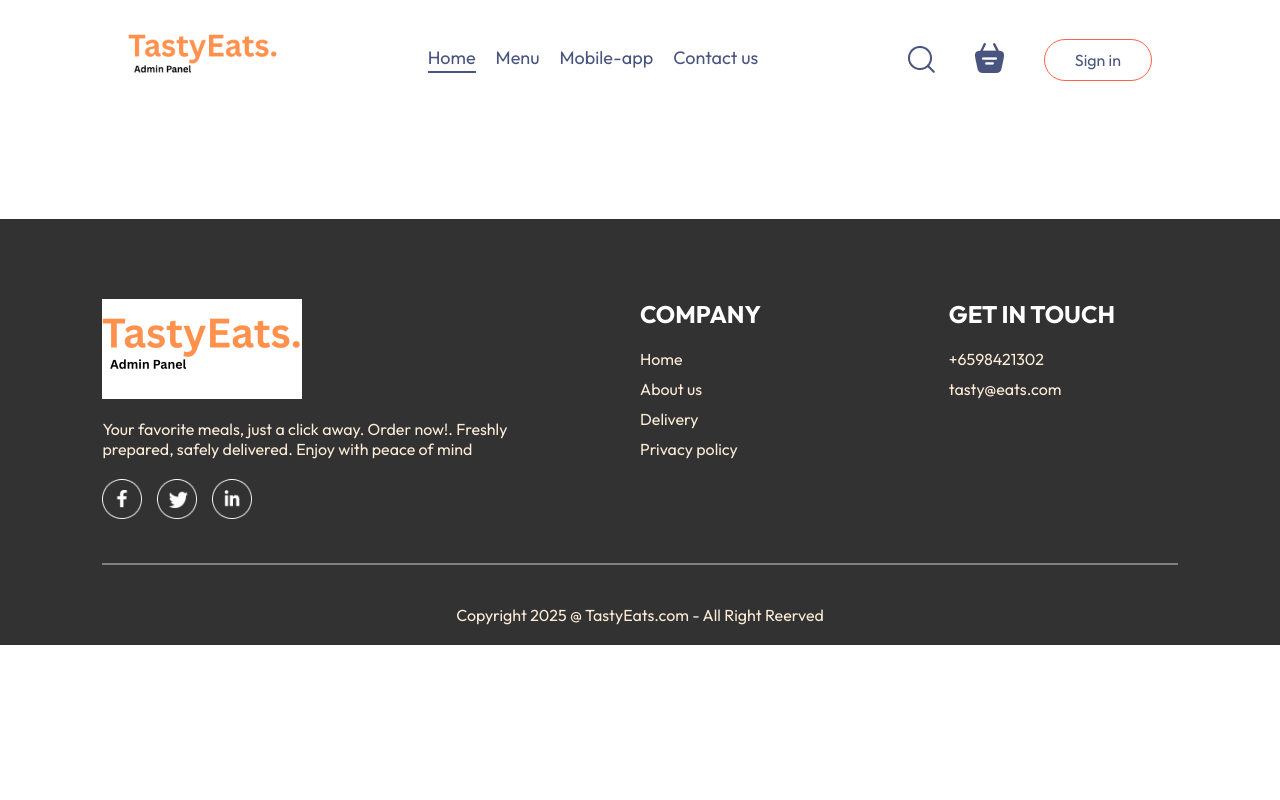
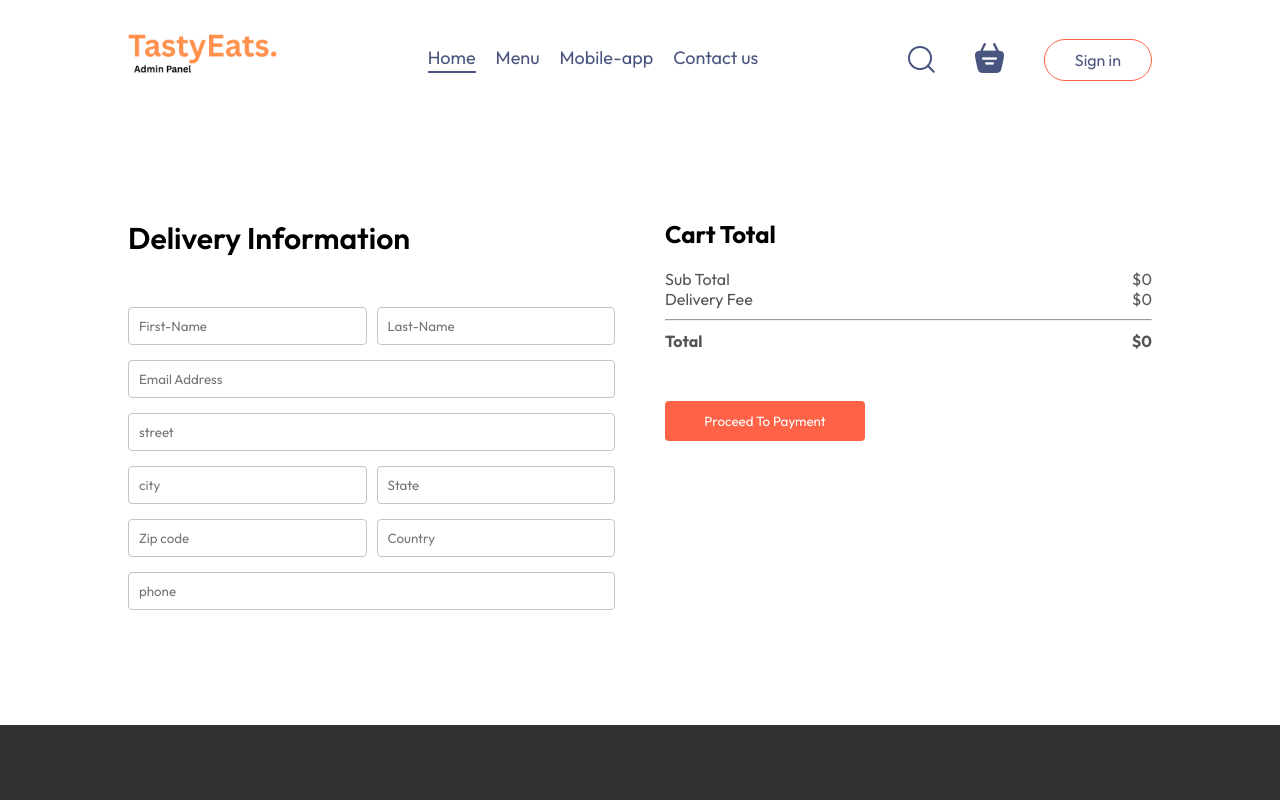
Before and after one commit to ishini21/Food-Delivery-Website, a React (Vite) app in the folder frontend/: page /order in a window 1280 px wide. Shown: the top 800 px of the page. Built offline with nearby package versions, Linux system fonts and the light colour scheme.

Commit message:
create placeOrder.jsx

```diff
--- a/frontend/src/App.jsx
+++ b/frontend/src/App.jsx
@@ -20,7 +20,7 @@
      <Routes>
       <Route path='/' element={<Home/>} />
       <Route path='/cart' element={<Cart/>} />
-      <Route path='/oder' element={<PlaceOrder/>} />
+      <Route path='/order' element={<PlaceOrder/>} />
 
      </Routes>
     </div>
--- a/frontend/src/pages/Cart/Cart.jsx
+++ b/frontend/src/pages/Cart/Cart.jsx
@@ -49,12 +49,12 @@
             </div>
             <div className="cart-total-details">
               <p>Delivery Fee</p>
-              <p>${2}</p>
+              <p>${getTotalCartAmount()===0?0:2}</p>
             </div>
             <hr></hr>
             <div className="cart-total-details">
               <b>Total</b>
-              <b>${getTotalCartAmount() + 2}</b>
+              <b>${getTotalCartAmount()===0?0:getTotalCartAmount() + 2}</b>
             </div>
           </div>
           <button onClick={()=>navigate('/order')}>Proceed To CheckOut</button>
--- a/frontend/src/pages/PlaceOrder/PlaceOrder.css
+++ b/frontend/src/pages/PlaceOrder/PlaceOrder.css
@@ -0,0 +1,38 @@
+.place-order{
+    display: flex;
+    align-items: start;
+    justify-content: space-between;
+    gap: 50px;
+    margin-top: 100px;
+}
+.place-order-left{
+    width: 100%;
+    max-width: max(30%,500px);
+
+}
+.place-order-left .title{
+    font-size: 30px;
+    font-weight: 600;
+    margin-bottom: 50px;
+}
+.place-order-left input{
+    margin-bottom: 15px;
+    width: 100%;
+    padding: 10px;
+    border: 1px solid #c5c5c5;
+    border-radius: 4px;
+    outline-color: tomato;
+}
+.place-order-left .multi-fields{
+   display: flex;
+   gap: 10px;
+
+}
+.place-order-right{
+    width: 100%;
+    max-width: max(40%,500px);
+
+}
+.place-order .cart-total button{
+    margin-top: 30px;
+}
--- a/frontend/src/pages/PlaceOrder/PlaceOrder.jsx
+++ b/frontend/src/pages/PlaceOrder/PlaceOrder.jsx
@@ -1,10 +1,53 @@
-import React from 'react'
+import React, { useContext } from 'react'
 import './PlaceOrder.css'
+import { StoreContext } from '../../context/StoreContext'
 
 function PlaceOrder() {
+
+  const {getTotalCartAmount} = useContext(StoreContext);
+
   return (
     <div className='place-order'>
+      <div className="place-order-left">
+        <p className="title">Delivery Information</p>
+        <div className="multi-fields">
+          <input type="text" placeholder='First-Name' />
+          <input type="text" placeholder='Last-Name' />
+        </div>
+        <input type="email" placeholder='Email Address'/>
+        <input type="text" placeholder='street'/>
+        <div className="multi-fields">
+          <input type="text" placeholder='city' />
+          <input type="text" placeholder='State' />
+        </div>
+        <div className="multi-fields">
+          <input type="text" placeholder='Zip code' />
+          <input type="text" placeholder='Country' />
+        </div>
+        <input type='text' placeholder='phone'></input>
+      </div>
+      <div className="place-order-right">
+      <div className="cart-total">
+          <h2>Cart Total</h2>
+          <div>
+            <div className="cart-total-details">
+              <p>Sub Total</p>
+              <p>${getTotalCartAmount()}</p>
+            </div>
+            <div className="cart-total-details">
+              <p>Delivery Fee</p>
+              <p>${getTotalCartAmount()===0?0:2}</p>
+            </div>
+            <hr></hr>
+            <div className="cart-total-details">
+              <b>Total</b>
+              <b>${getTotalCartAmount()===0?0:getTotalCartAmount() + 2}</b>
+            </div>
+          </div>
+          <button>Proceed To Payment</button>
+        </div>
 
+      </div>
     </div>
   )
 }
```
